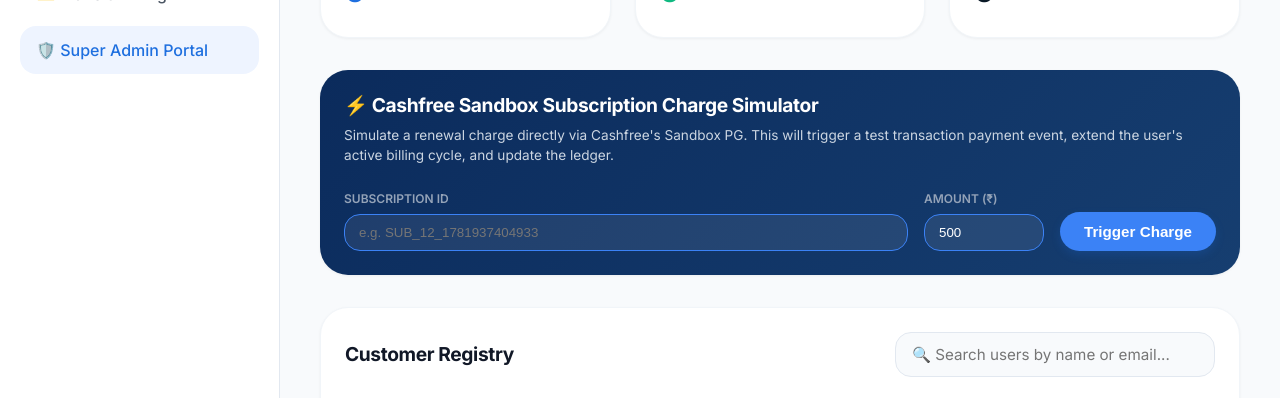
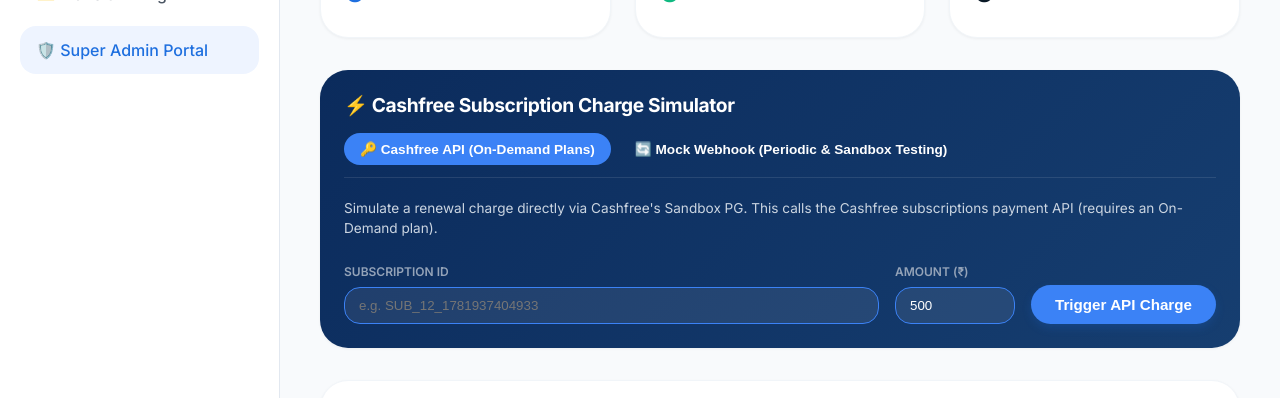
Before and after one commit to Marshal-Roy/AdCast, a Next.js app: page /dashboard/admin in a window 1280 px wide. Shown: the part 213-611 px from the top of the page. Built offline with nearby package versions, Linux system fonts and the light colour scheme; no server answers.

Commit message:
feat: add tabbed simulator interface with Cashfree API and Mock Webhook modes

```diff
--- a/app/dashboard/admin/page.js
+++ b/app/dashboard/admin/page.js
@@ -13,9 +13,15 @@
   const [isActioning, setIsActioning] = useState(false);
 
   // Cashfree Charge Simulator States
+  const [simulatorTab, setSimulatorTab] = useState('api'); // 'api' or 'webhook'
   const [simSubId, setSimSubId] = useState('');
   const [simAmount, setSimAmount] = useState('500');
   const [isSimulating, setIsSimulating] = useState(false);
+
+  // Webhook Simulator States
+  const [webSubId, setWebSubId] = useState('');
+  const [webUserId, setWebUserId] = useState('');
+  const [webAmount, setWebAmount] = useState('1');
 
   // Custom Confirmation Modal State
   const [confirmModal, setConfirmModal] = useState({
@@ -108,6 +114,52 @@
       }
       showToast('⚡ Charge successfully triggered on Cashfree! Webhook will update shortly.', 'success');
       setSimSubId('');
+    } catch (err) {
+      showToast(`❌ Simulation failed: ${err.message}`, 'error');
+    } finally {
+      setIsSimulating(false);
+    }
+  };
+
+  const handleSimulateWebhook = async (e) => {
+    e.preventDefault();
+    if (!webSubId.trim() || !webUserId.trim()) {
+      showToast('❌ Subscription ID and User ID are required', 'error');
+      return;
+    }
+    setIsSimulating(true);
+    try {
+      const mockCfPaymentId = Math.floor(10000000 + Math.random() * 90000000).toString();
+      const mockPayload = {
+        event: 'SUBSCRIPTION_PAYMENT_SUCCESS',
+        data: {
+          subscription: {
+            subscription_id: webSubId.trim()
+          },
+          payment: {
+            cf_payment_id: mockCfPaymentId,
+            payment_amount: parseFloat(webAmount || '1'),
+            payment_status: 'SUCCESS',
+            payment_time: new Date().toISOString()
+          },
+          customer_details: {
+            customer_id: webUserId.trim()
+          }
+        }
+      };
+
+      const res = await fetch('/api/payment/cashfree-webhook', {
+        method: 'POST',
+        headers: { 'Content-Type': 'application/json' },
+        body: JSON.stringify(mockPayload)
+      });
+
+      const data = await res.json();
+      if (!res.ok) {
+        throw new Error(data.error || 'Failed to simulate webhook processing');
+      }
+      showToast(`✅ Webhook simulation complete: "${data.message || 'Payment success processed'}"`, 'success');
+      await fetchCustomers(); // Reload customer list to show updated dates
     } catch (err) {
       showToast(`❌ Simulation failed: ${err.message}`, 'error');
     } finally {
@@ -274,13 +326,49 @@
 
         {/* Cashfree Subscription Charge Simulator */}
         <div className="dash-card" style={{ marginBottom: '32px', background: 'linear-gradient(135deg, #0b2b5c, #163e70)', color: 'white', border: 'none' }}>
-          <h3 style={{ fontSize: '1.2rem', fontWeight: 700, marginBottom: '8px', display: 'flex', alignItems: 'center', gap: '8px' }}>
-            ⚡ Cashfree Sandbox Subscription Charge Simulator
+          <h3 style={{ fontSize: '1.2rem', fontWeight: 700, marginBottom: '16px', display: 'flex', alignItems: 'center', gap: '8px' }}>
+            ⚡ Cashfree Subscription Charge Simulator
           </h3>
+
+          {/* Tabs */}
+          <div style={{ display: 'flex', gap: '8px', borderBottom: '1px solid rgba(255,255,255,0.1)', paddingBottom: '12px', marginBottom: '20px' }}>
+            <button
+              onClick={() => setSimulatorTab('api')}
+              style={{
+                background: simulatorTab === 'api' ? '#3b82f6' : 'transparent',
+                color: 'white',
+                border: 'none',
+                padding: '8px 16px',
+                borderRadius: 'var(--radius-md)',
+                fontWeight: 600,
+                cursor: 'pointer',
+                fontSize: '0.85rem'
+              }}
+            >
+              🔑 Cashfree API (On-Demand Plans)
+            </button>
+            <button
+              onClick={() => setSimulatorTab('webhook')}
+              style={{
+                background: simulatorTab === 'webhook' ? '#3b82f6' : 'transparent',
+                color: 'white',
+                border: 'none',
+                padding: '8px 16px',
+                borderRadius: 'var(--radius-md)',
+                fontWeight: 600,
+                cursor: 'pointer',
+                fontSize: '0.85rem'
+              }}
+            >
+              🔄 Mock Webhook (Periodic & Sandbox Testing)
+            </button>
+          </div>
+
+          {simulatorTab === 'api' ? (
+            <div>
               <p style={{ fontSize: '0.85rem', color: '#cbd5e1', marginBottom: '24px' }}>
-            Simulate a renewal charge directly via Cashfree's Sandbox PG. This will trigger a test transaction payment event, extend the user's active billing cycle, and update the ledger.
+                Simulate a renewal charge directly via Cashfree's Sandbox PG. This calls the Cashfree subscriptions payment API (requires an On-Demand plan).
               </p>
-
               <form onSubmit={handleSimulateCharge} style={{ display: 'flex', gap: '16px', flexWrap: 'wrap', alignItems: 'flex-end' }}>
                 <div style={{ flex: '1', minWidth: '240px' }}>
                   <label style={{ fontSize: '0.75rem', fontWeight: 600, textTransform: 'uppercase', color: '#94a3b8', display: 'block', marginBottom: '6px' }}>Subscription ID</label>
@@ -309,9 +397,59 @@
                   className="btn btn-primary"
                   style={{ background: '#3b82f6', padding: '11px 24px', border: 'none', fontWeight: 600, color: 'white' }}
                 >
-              {isSimulating ? 'Processing...' : 'Trigger Charge'}
+                  {isSimulating ? 'Processing...' : 'Trigger API Charge'}
                 </button>
               </form>
+            </div>
+          ) : (
+            <div>
+              <p style={{ fontSize: '0.85rem', color: '#cbd5e1', marginBottom: '24px' }}>
+                Simulate a mock <code>SUBSCRIPTION_PAYMENT_SUCCESS</code> webhook payload sent to your backend. Great for testing <strong>Periodic</strong> subscription renewals in Sandbox instantly.
+              </p>
+              <form onSubmit={handleSimulateWebhook} style={{ display: 'flex', gap: '16px', flexWrap: 'wrap', alignItems: 'flex-end' }}>
+                <div style={{ flex: '1', minWidth: '200px' }}>
+                  <label style={{ fontSize: '0.75rem', fontWeight: 600, textTransform: 'uppercase', color: '#94a3b8', display: 'block', marginBottom: '6px' }}>Subscription ID</label>
+                  <input
+                    type="text"
+                    placeholder="e.g. SUB_9_1781937792284"
+                    value={webSubId}
+                    onChange={(e) => setWebSubId(e.target.value)}
+                    style={{ width: '100%', padding: '10px 14px', borderRadius: 'var(--radius-md)', border: '1px solid #3b82f6', background: 'rgba(255,255,255,0.08)', color: 'white', outline: 'none' }}
+                  />
+                </div>
+
+                <div style={{ width: '100px' }}>
+                  <label style={{ fontSize: '0.75rem', fontWeight: 600, textTransform: 'uppercase', color: '#94a3b8', display: 'block', marginBottom: '6px' }}>User ID</label>
+                  <input
+                    type="text"
+                    placeholder="e.g. 9"
+                    value={webUserId}
+                    onChange={(e) => setWebUserId(e.target.value)}
+                    style={{ width: '100%', padding: '10px 14px', borderRadius: 'var(--radius-md)', border: '1px solid #3b82f6', background: 'rgba(255,255,255,0.08)', color: 'white', outline: 'none' }}
+                  />
+                </div>
+
+                <div style={{ width: '120px' }}>
+                  <label style={{ fontSize: '0.75rem', fontWeight: 600, textTransform: 'uppercase', color: '#94a3b8', display: 'block', marginBottom: '6px' }}>Amount (₹)</label>
+                  <input
+                    type="number"
+                    value={webAmount}
+                    onChange={(e) => setWebAmount(e.target.value)}
+                    style={{ width: '100%', padding: '10px 14px', borderRadius: 'var(--radius-md)', border: '1px solid #3b82f6', background: 'rgba(255,255,255,0.08)', color: 'white', outline: 'none' }}
+                  />
+                </div>
+
+                <button
+                  type="submit"
+                  disabled={isSimulating}
+                  className="btn btn-primary"
+                  style={{ background: '#10b981', padding: '11px 24px', border: 'none', fontWeight: 600, color: 'white' }}
+                >
+                  {isSimulating ? 'Processing...' : 'Simulate Webhook Success'}
+                </button>
+              </form>
+            </div>
+          )}
         </div>
 
         {/* Customer Registry Management */}
```
Lines whose indentation alone changed are shown as unchanged.
